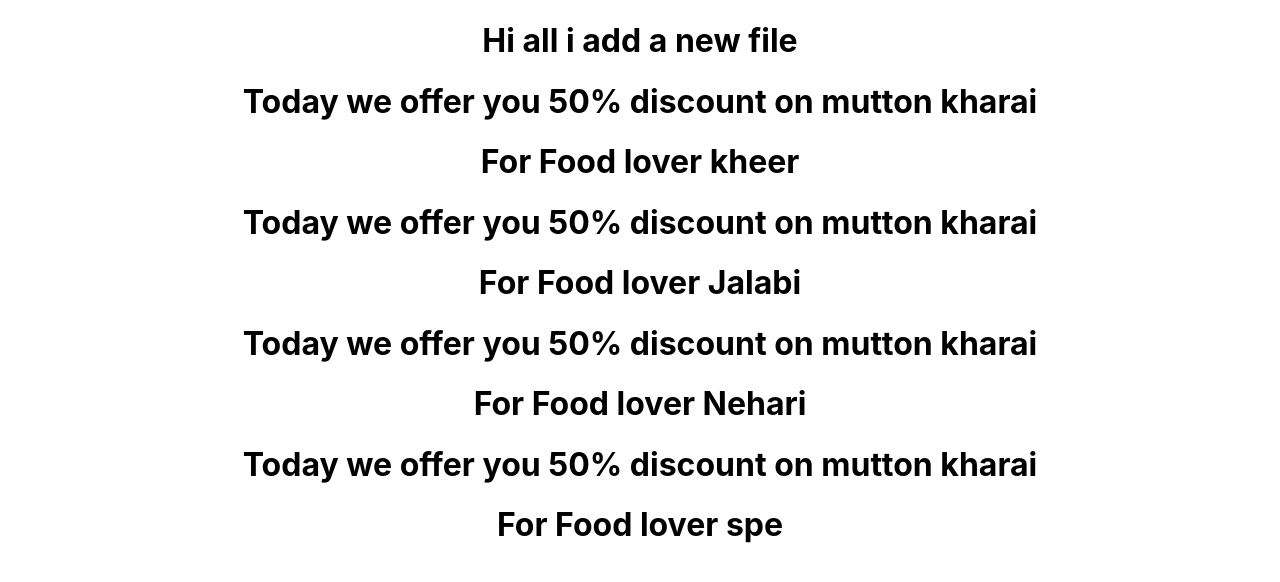
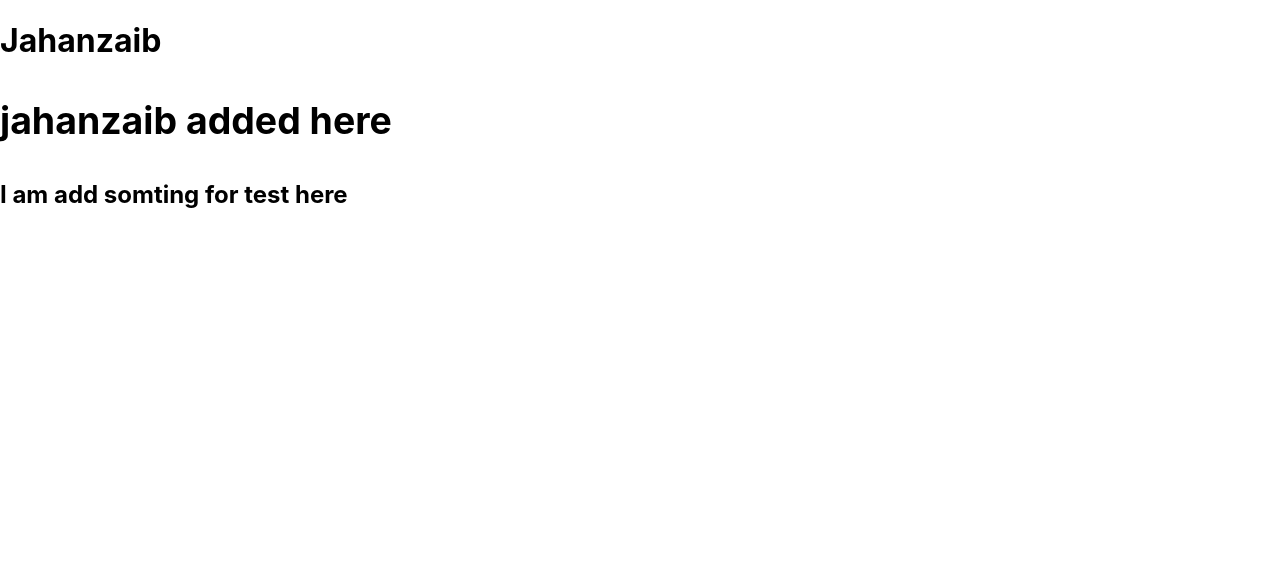
Before and after one commit to Jahanzaiib/Bootcamp, a React (Create React App) app: page / in a window 1280 px wide. Shown: the top 582 px of the page. Built offline with nearby package versions, Linux system fonts and the light colour scheme.

Commit message:
new updates

```diff
--- a/src/App.js
+++ b/src/App.js
@@ -7,12 +7,11 @@ import Dinner from './dinner.js';
 
 function App() {
   return (
-    <div className="App">
-        <h1>Hi all i add a new file</h1>
-        <Dinner dishname='mutton kharai' sweet='kheer'/>
-        <Dinner dishname='mutton kharai' sweet='Jalabi'/>
-        <Dinner dishname='mutton kharai' sweet='Nehari'/>
-        <Dinner dishname='mutton kharai' sweet='spe'/>
+    <div >
+       <h1>Jahanzaib
+         <h3>jahanzaib added here </h3>
+       </h1>
+       <h2>I am add somting for test here </h2>
 
     </div>
     );
```
